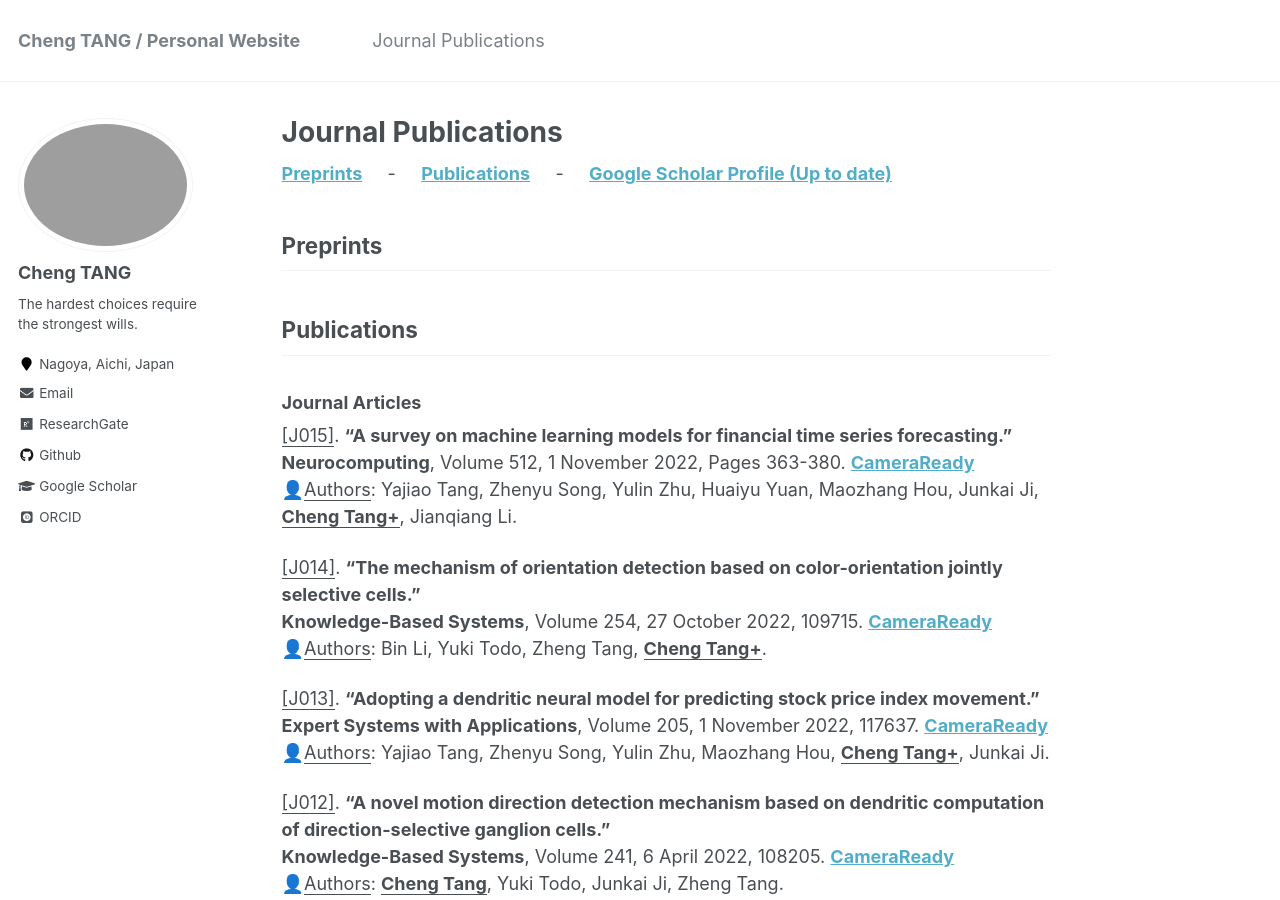
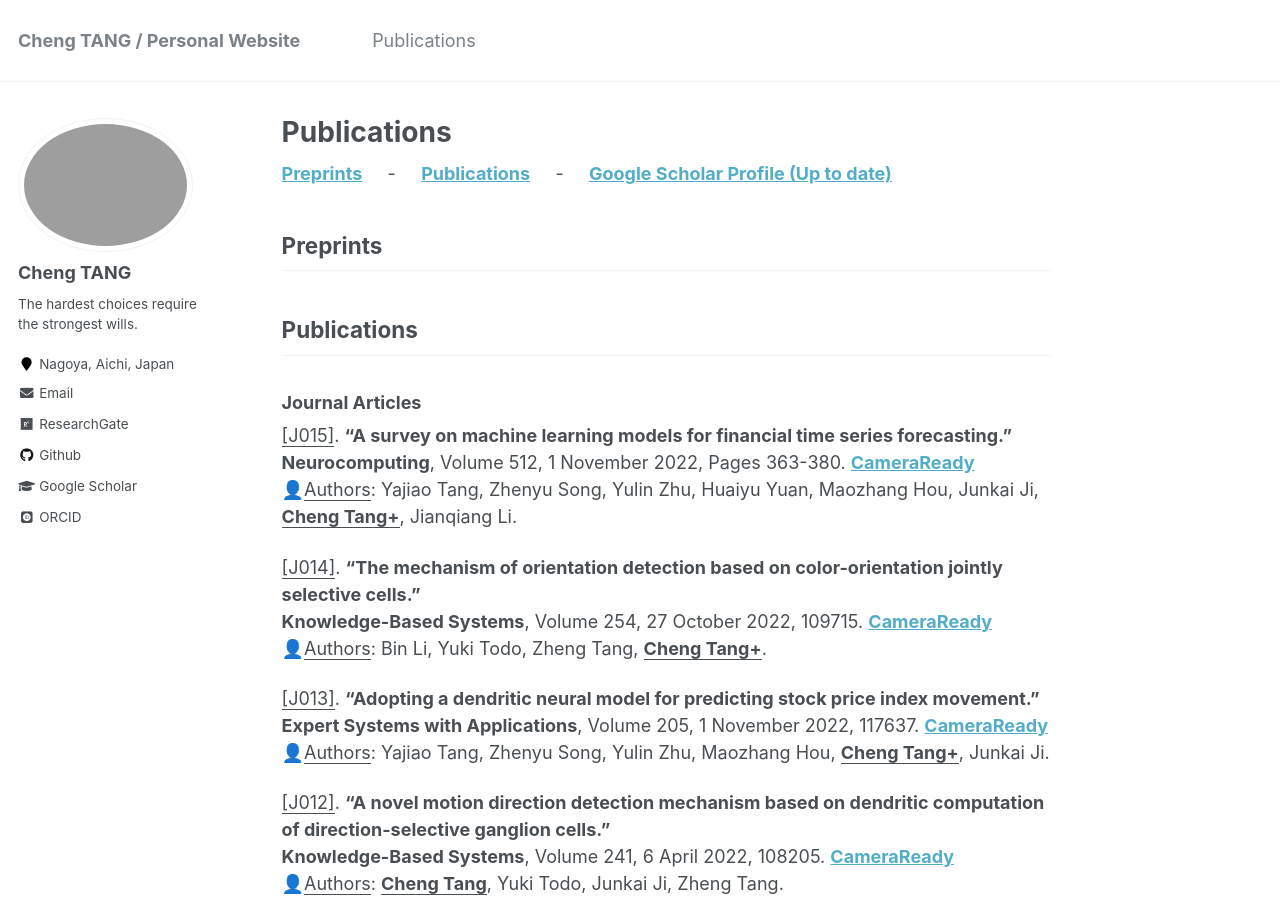
Before and after one commit to ChengTANG-AI/chengtang-ai.github.io, a Jekyll site: the page built from _pages/JournalPublications.md, in a window 1280 px wide and 900 px high. Built offline with Jekyll 4.4.1, drawn with Linux system fonts in a browser that asks for light colours; some web fonts are replaced.

Commit message:
v20221124

```diff
--- a/_data/navigation.yml
+++ b/_data/navigation.yml
@@ -1,7 +1,7 @@
 # main links links
 main:
 
-  - title: "Journal Publications"
+  - title: "Publications"
     url: /JournalPublications/
 
 #   - title: "Guide"
--- a/_pages/JournalPublications.md
+++ b/_pages/JournalPublications.md
@@ -1,5 +1,5 @@
 ---
-title: "Journal Publications"
+title: "Publications"
 permalink: /JournalPublications/
 author_profile: true
 ---
```
